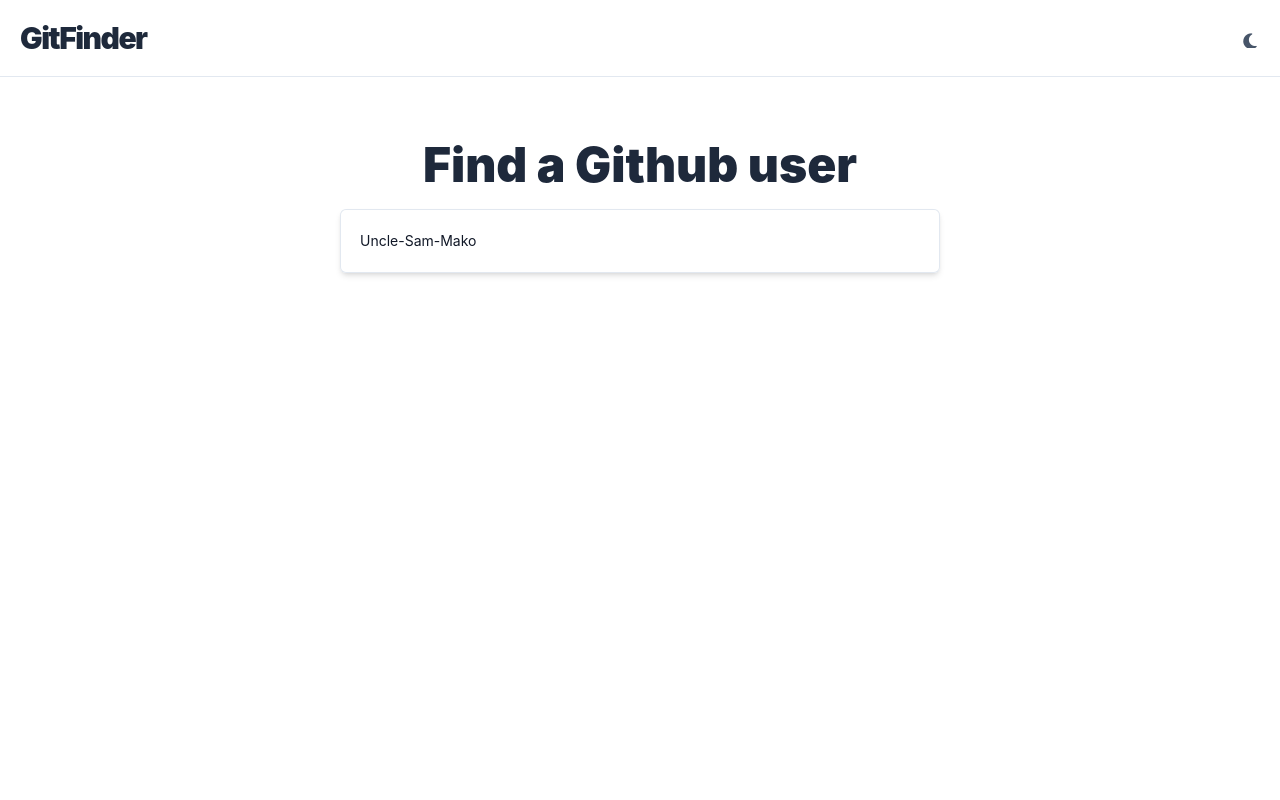
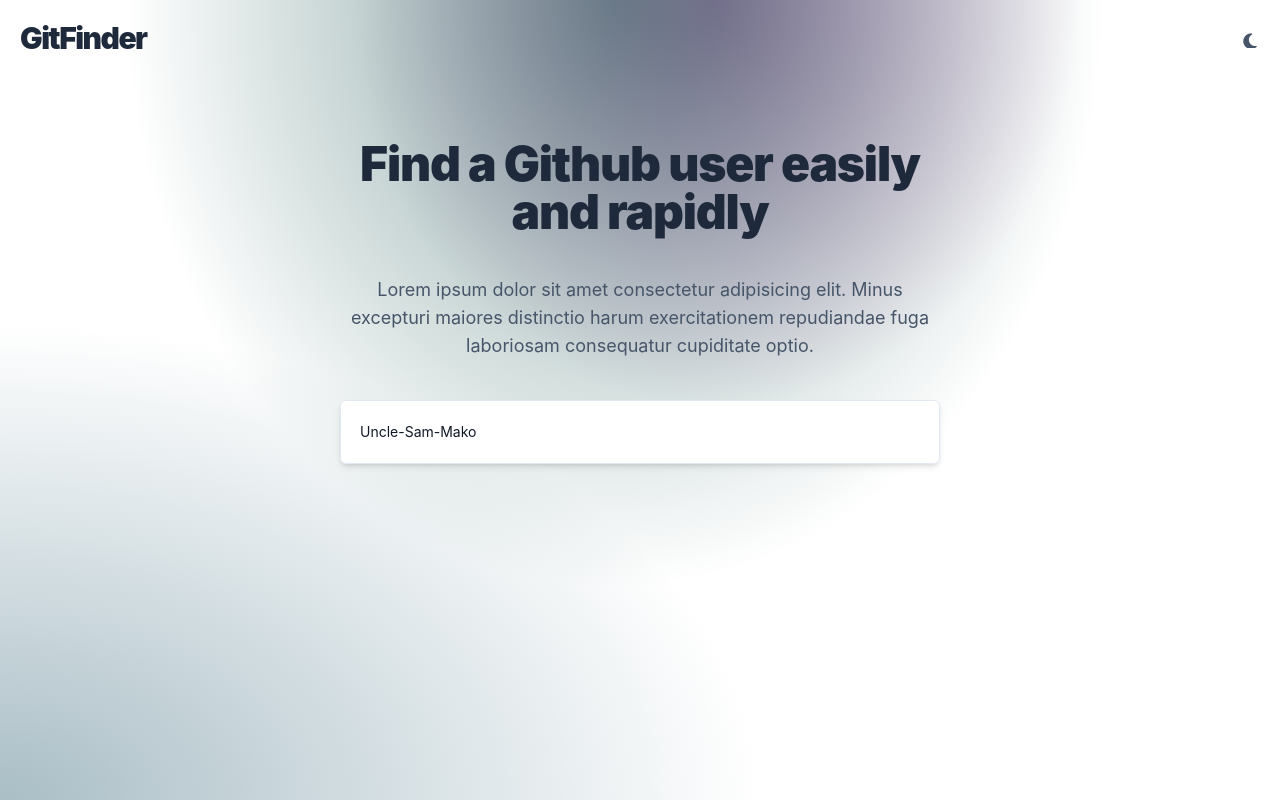
Before and after one commit to Uncle-Sam-Mako/GitFinder, a website with bundled scripts: page index.html in a window 1280 px wide. Built offline with nearby package versions, Linux system fonts and the light colour scheme; some packages are replaced by stand-ins of ours; no server answers.

Commit message:
Edit home background styles

```diff
--- a/css/input.css
+++ b/css/input.css
@@ -10,6 +10,8 @@ body {
     height: 100vh;
     font-family: 'Inter', sans-serif;
     @apply text-slate-600 dark:text-slate-200;
+
+    background-image: radial-gradient(at 48% 0%, rgb(19 78 74 / 52%) 0, transparent 52%), radial-gradient(at 56% 0%, rgb(112 26 117 / 52%) 0, transparent 36%), radial-gradient(at 0% 100%, rgb(22 78 99 / 37%) 0, transparent 42%);
 }
 img {
     width: 100%;
--- a/index.html
+++ b/index.html
@@ -6,9 +6,9 @@
     <link href="/dist/output.css" rel="stylesheet">
     <title>GitFinder - Find a Github user</title>
 </head>
-<body class="w-full bg-white dark:bg-zinc-800">
+<body class="w-full bg-white dark:bg-zinc-900">
     <div class="page h-full relative">
-        <div class="navbar flex justify-between items-center p-5 border-1 border-b border-slate-200 dark:border-zinc-600">
+        <div class="navbar flex justify-between items-center p-5 border-1 dark:border-zinc-600">
             <div class="logo">
                 <p class="text-3xl font-black tracking-tighter text-slate-800 dark:text-slate-100">GitFinder</p>
             </div>
@@ -20,7 +20,9 @@
             </div>
         </div>
         <div class="search-form-container md:w-3/6 my-16 mx-auto sm:px-5 px-2">
-            <h2 class="text-center md:text-5xl text-3xl font-black text-slate-800 dark:text-slate-100">Find a Github user</h2>
+            <h2 class="my-10 text-center text-5xl font-black text-slate-800 dark:text-slate-100 tracking-tight">Find a Github user easily and rapidly</h2>
+            <p class="text-lg mb-10 text-center">Lorem ipsum dolor sit amet consectetur adipisicing elit. Minus excepturi maiores distinctio harum exercitationem repudiandae fuga laboriosam consequatur cupiditate optio.</p>
+
             <div class="search-form mt-5">
                 <form action="" id="search_form">
                     <input type="search" name="username" id="username" value="Uncle-Sam-Mako" placeholder="Type a username here" class="block w-full rounded-md border-0 text-gray-900 dark:text-zinc-300 shadow-md focus:shadow-lg ring-1 ring-inset ring-slate-200 dark:ring-zinc-600 placeholder:text-slate-600 placeholder:dark:text-zinc-300 focus:ring-2 focus:ring-inset focus:ring-blue-600 sm:text-sm sm:leading-6 p-5 dark:bg-zinc-900">
```
Also changed, not shown: dist/output.css.
